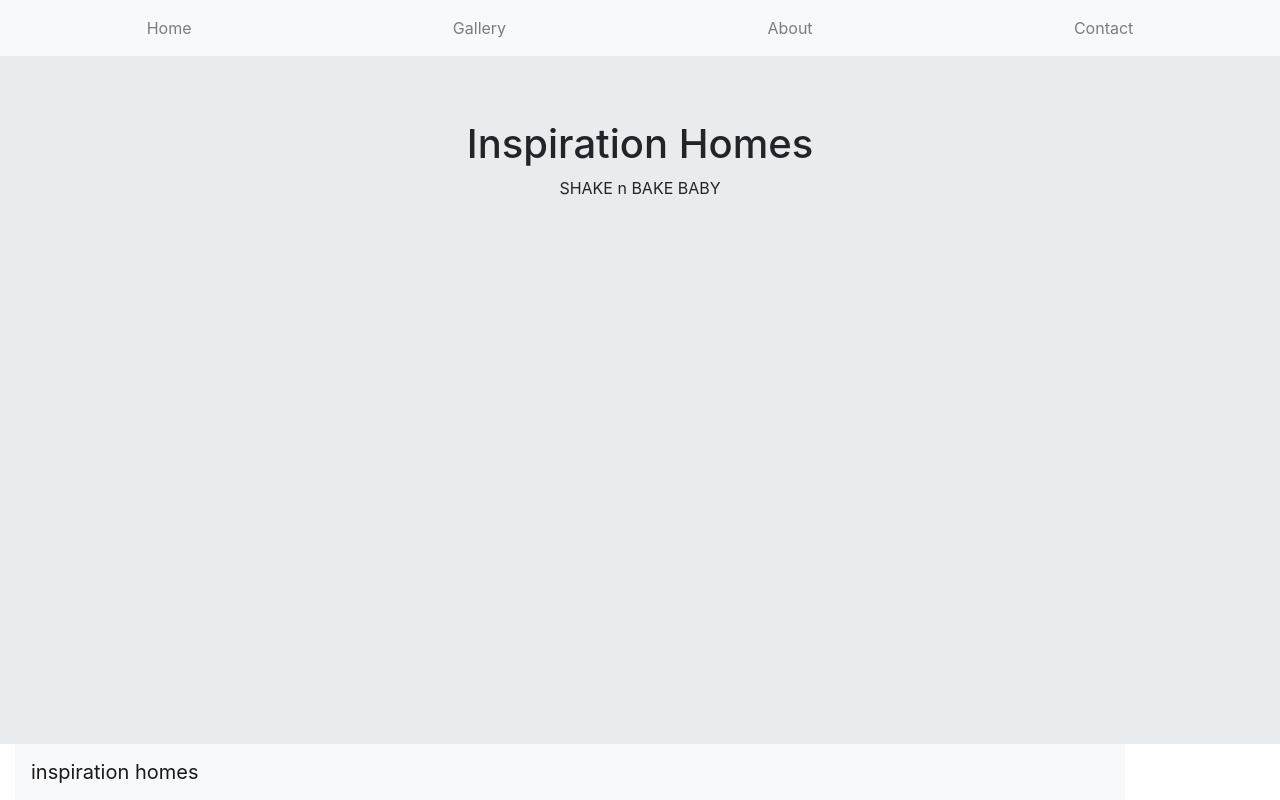
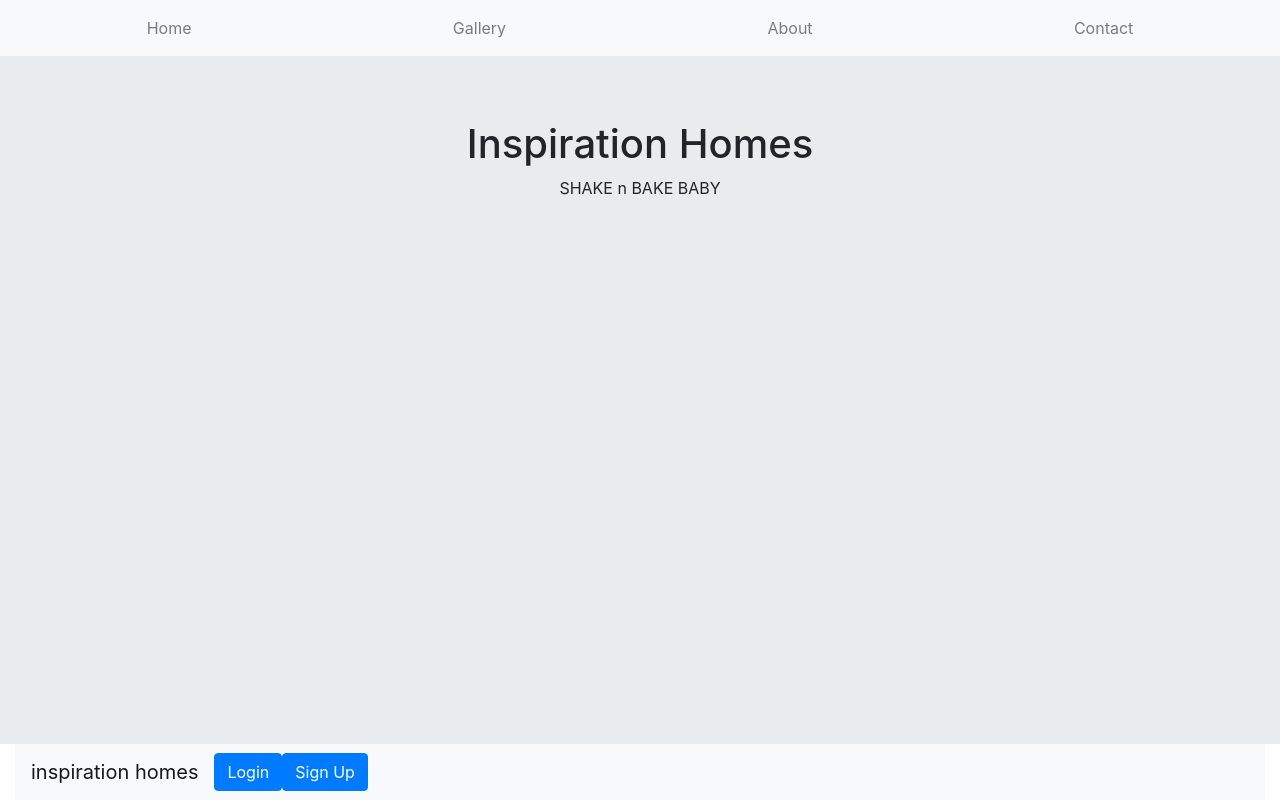
Before and after one commit to MERN-Boys/inspiration_homes_frontend, a React (Create React App) app: page / in a window 1280 px wide. Built offline with nearby package versions, Linux system fonts and the light colour scheme.

Commit message:
added buttons to footer

```diff
--- a/src/components/footer.jsx
+++ b/src/components/footer.jsx
@@ -1,10 +1,16 @@
 import { Navbar, Container } from "react-bootstrap";
+import Button from "react-bootstrap/Button";
+
 
 export default function Footer() {
   return (
-    <Container style={{ "height": "7vh", "min-height": "55px", "margin": "0"}}>
-      <Navbar expand="lg" variant="light" bg="light">
+    <Container
+      style={{ height: "7vh", "min-height": "55px", "min-width": "100vw" }}
+    >
+      <Navbar variant="light" bg="light" style={{ "align-items": "center" }}>
         <Navbar.Brand href="#">inspiration homes</Navbar.Brand>
+        <Button style={{ float: "right" }}>Login</Button>
+        <Button style={{ float: "right" }}>Sign Up</Button>
       </Navbar>
     </Container>
   );
```
Also changed, not shown: 1 other file (tests, documents, lock files or other folders).
